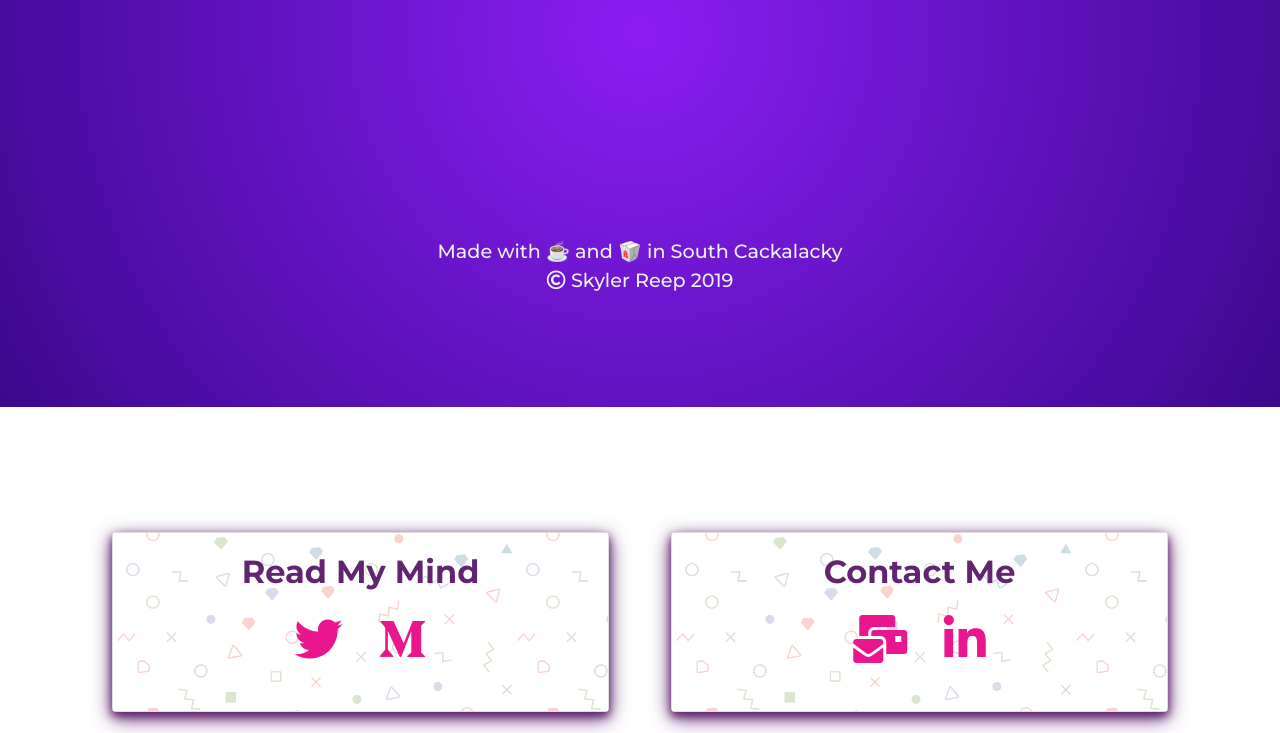
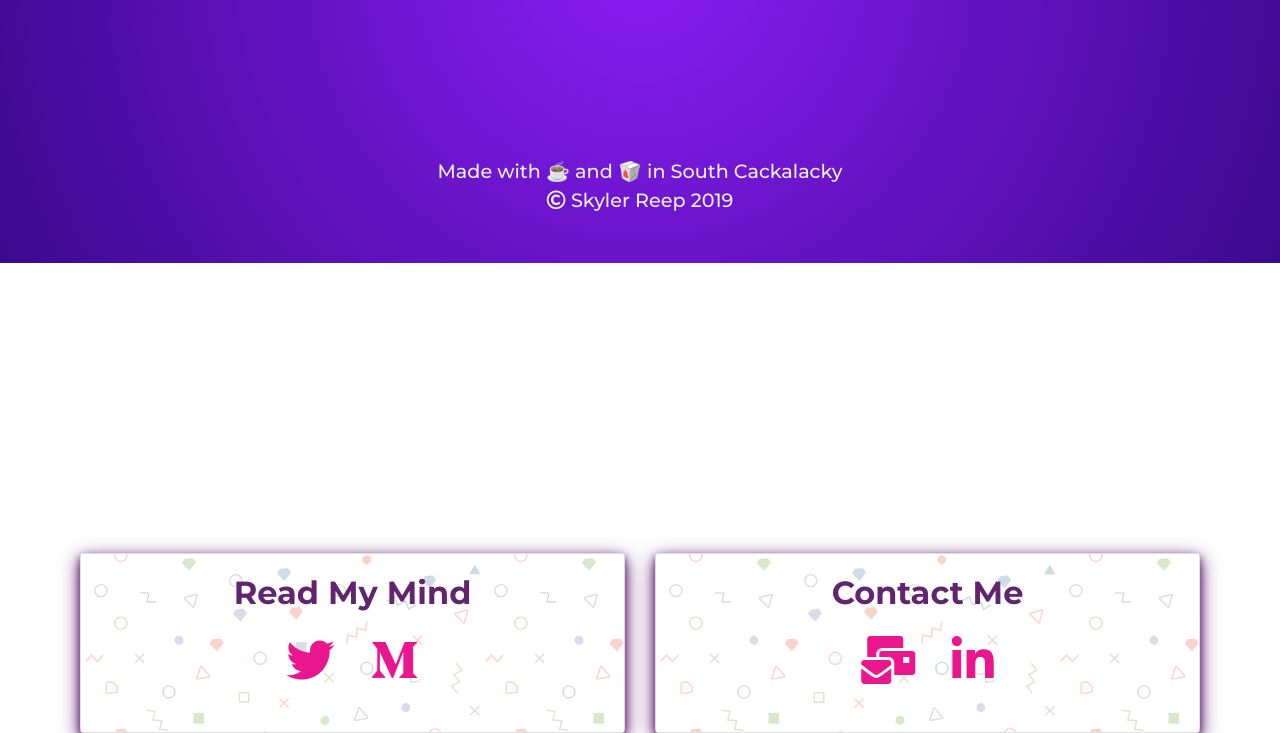
Before and after one commit to skyreep/code-crash, a plain HTML site: page index.html in a window 1280 px wide. Shown: the part 2893-3626 px from the top of the page. Before the commit the page ends 3605 px from the top, so only its background shows below. Drawn offline with nearby package versions, Linux system fonts and the light colour scheme.

Commit message:
Update style.css

```diff
--- a/CSS/style.css
+++ b/CSS/style.css
@@ -116,13 +116,11 @@ p {
 
 /* Footer Section */
 #footer {
-  padding: 6rem;
+  padding: 10rem 3rem 2rem 3rem;
 }
 
 .footer-card {
-  margin: 1rem;
   opacity: 1;
-  margin-top: 3rem;
 }
 
 .logo {
@@ -130,14 +128,17 @@ p {
 }
 
 .tagline {
-  margin-top: 15rem;
+  margin-top: 10rem;
   color: #eef2f5;
 }
 
-/* Media Queries */
 @media only screen and (min-width: 601px) {
   h1 {
     font-size: 6rem;
     line-height: 7rem;
   }
+
+  #footer {
+    padding: 10rem 5rem 2rem 5rem;
+  }
 }
```
